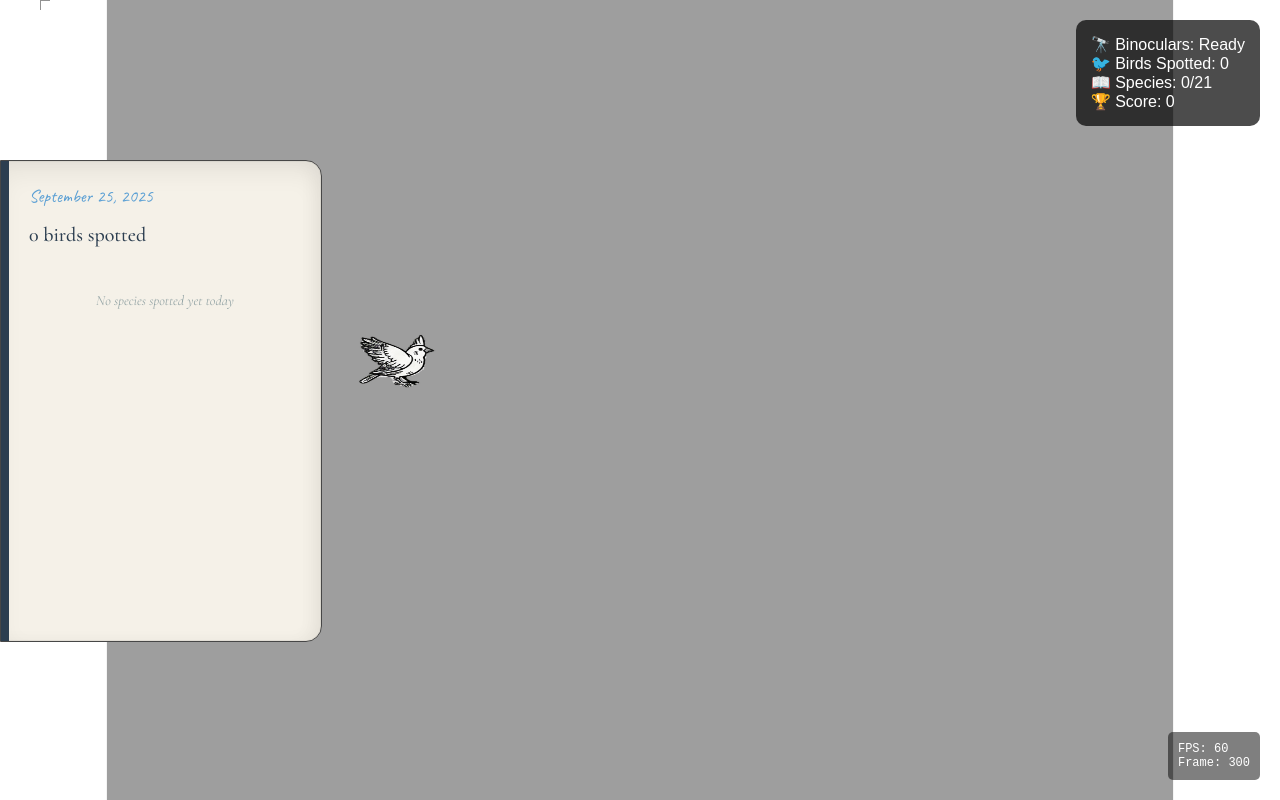
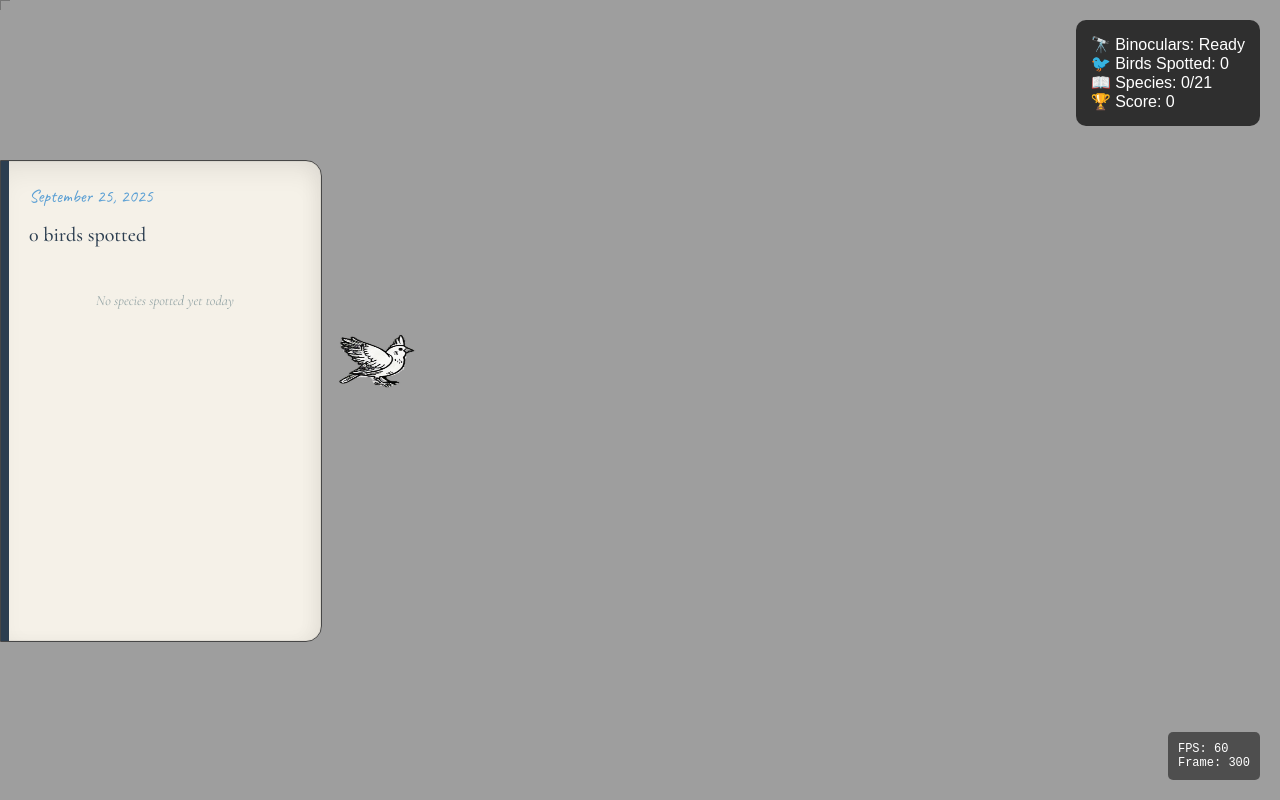
Before and after one commit to benpepin/birdbinocs, a plain HTML site: page index.html in a window 1280 px wide. Drawn offline with Linux system fonts and the light colour scheme.

Commit message:
Make game full width and height of viewport
- Remove fixed canvas dimensions from HTML
- Update CSS to use 100vw/100vh for full viewport coverage
- Modify JavaScript to dynamically size canvas to viewport
- Update background drawing to use 'cover' approach (no distortion)
- Scale frame bounds proportionally with new canvas size
- Ensure canvas fills entire screen without white bars

```diff
--- a/index.html
+++ b/index.html
@@ -14,7 +14,7 @@
 </head>
 <body>
     <div id="gameContainer">
-        <canvas id="gameCanvas" width="1200" height="800"></canvas>
+        <canvas id="gameCanvas"></canvas>
 
         <!-- Left Panel for Bird Journal -->
         <div id="birdJournal">
--- a/script.js
+++ b/script.js
@@ -146,12 +146,11 @@
                 // Sound system (visual feedback for now)
                 this.soundEnabled = true;
 
-                // Game settings
-                this.canvasWidth = 1200;
-                this.canvasHeight = 800;
+                // Game settings - now dynamic based on viewport
+                this.updateCanvasSize();
 
                 // Frame boundaries for bird movement (based on background image frame)
-                // These represent the black frame boundaries within the canvas
+                // These will be set proportionally in updateCanvasSize()
                 this.frameBounds = {
                     left: 300,     // Left edge of black frame (more centered)
                     right: 900,   // Right edge of black frame (smaller frame)
@@ -167,10 +166,31 @@
                 this.createBirdSprites();
             }
 
+            updateCanvasSize() {
+                // Set canvas size to match the viewport
+                this.canvasWidth = window.innerWidth;
+                this.canvasHeight = window.innerHeight;
+
+                // Update frame bounds proportionally
+                const scaleX = this.canvasWidth / 1200;
+                const scaleY = this.canvasHeight / 800;
+
+                this.frameBounds = {
+                    left: 300 * scaleX,
+                    right: 900 * scaleX,
+                    top: 100 * scaleY,
+                    bottom: 700 * scaleY
+                };
+            }
+
             setupCanvas() {
                 this.canvas.width = this.canvasWidth;
                 this.canvas.height = this.canvasHeight;
                 this.ctx.imageSmoothingEnabled = true;
+
+                // Set canvas style to fill the entire viewport
+                this.canvas.style.width = '100vw';
+                this.canvas.style.height = '100vh';
             }
 
             setupEventListeners() {
@@ -294,20 +314,14 @@
             }
 
             handleResize() {
-                const container = document.getElementById('gameContainer');
-                const containerRect = container.getBoundingClientRect();
-                const aspectRatio = this.canvasWidth / this.canvasHeight;
-                let newWidth = containerRect.width;
-                let newHeight = containerRect.height;
-
-                if (newWidth / newHeight > aspectRatio) {
-                    newWidth = newHeight * aspectRatio;
-                } else {
-                    newHeight = newWidth / aspectRatio;
-                }
-
-                this.canvas.style.width = newWidth + 'px';
-                this.canvas.style.height = newHeight + 'px';
+                // Update canvas size to match new viewport
+                this.updateCanvasSize();
+                this.canvas.width = this.canvasWidth;
+                this.canvas.height = this.canvasHeight;
+
+                // Update canvas style to fill the entire viewport
+                this.canvas.style.width = '100vw';
+                this.canvas.style.height = '100vh';
             }
 
             update(currentTime) {
@@ -789,11 +803,14 @@
                 if (this.isBackgroundLoaded) {
                     const imgW = this.backgroundImage.naturalWidth || this.backgroundImage.width;
                     const imgH = this.backgroundImage.naturalHeight || this.backgroundImage.height;
-                    const scale = Math.min(this.canvasWidth / imgW, this.canvasHeight / imgH);
+
+                    // Use "cover" approach - maintain aspect ratio but fill entire canvas
+                    const scale = Math.max(this.canvasWidth / imgW, this.canvasHeight / imgH);
                     const drawW = imgW * scale;
                     const drawH = imgH * scale;
                     const offsetX = (this.canvasWidth - drawW) / 2;
                     const offsetY = (this.canvasHeight - drawH) / 2;
+
                     ctx.drawImage(this.backgroundImage, 0, 0, imgW, imgH, offsetX, offsetY, drawW, drawH);
                 }
             }
--- a/styles.css
+++ b/styles.css
@@ -10,16 +10,17 @@ body {
   position: relative;
   width: 100vw;
   height: 100vh;
-  display: flex;
-  justify-content: center;
-  align-items: center;
+  /* Remove centering - let canvas fill the entire container */
 }
 
 #gameCanvas {
   border: none;
   cursor: url('./binocs-cursor.ico') 16 16, crosshair;
-  max-width: 100%;
-  max-height: 100%;
+  /* Stretch to fill entire container without maintaining aspect ratio */
+  width: 100vw;
+  height: 100vh;
+  display: block;
+  object-fit: fill;
 }
 
 /* Bird Journal Left Panel */
```
Also changed, not shown: binocs-cursor.ico (deleted), binocs-cursor.png (deleted), 2 other files.
